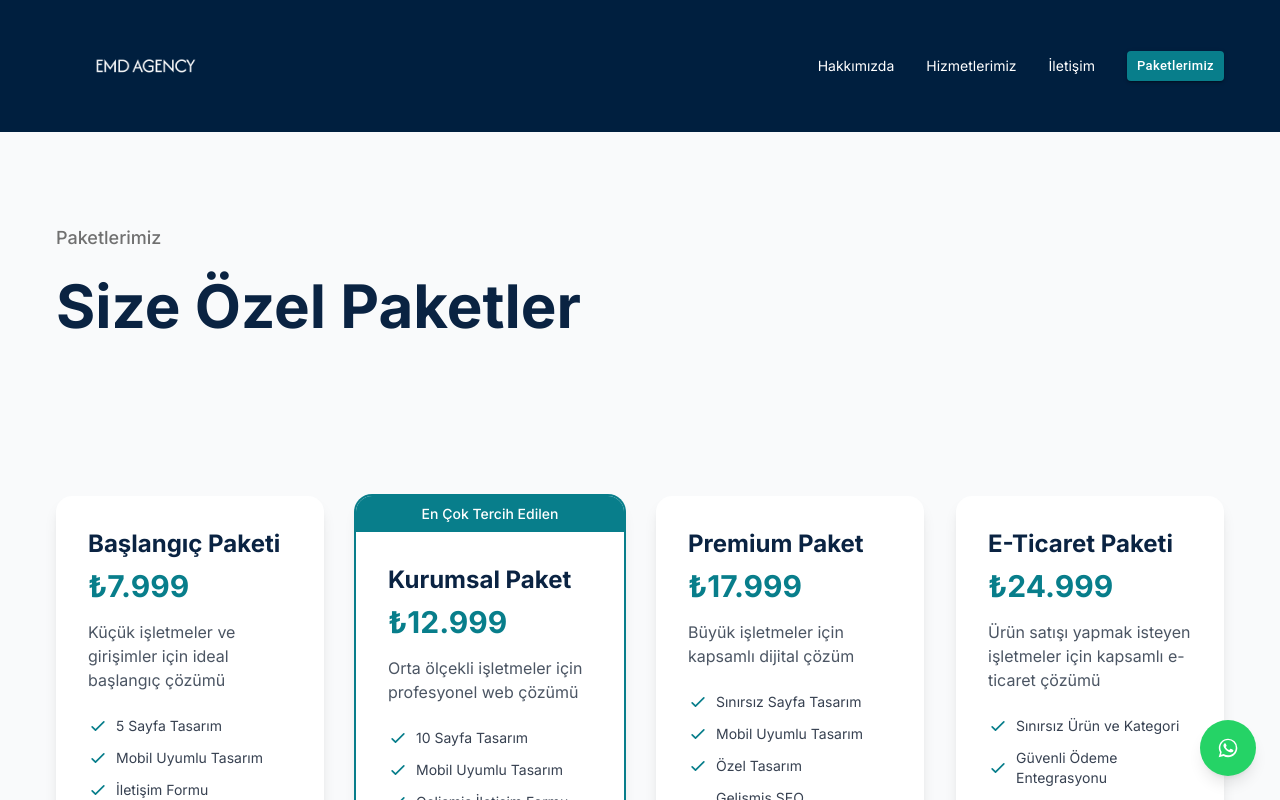
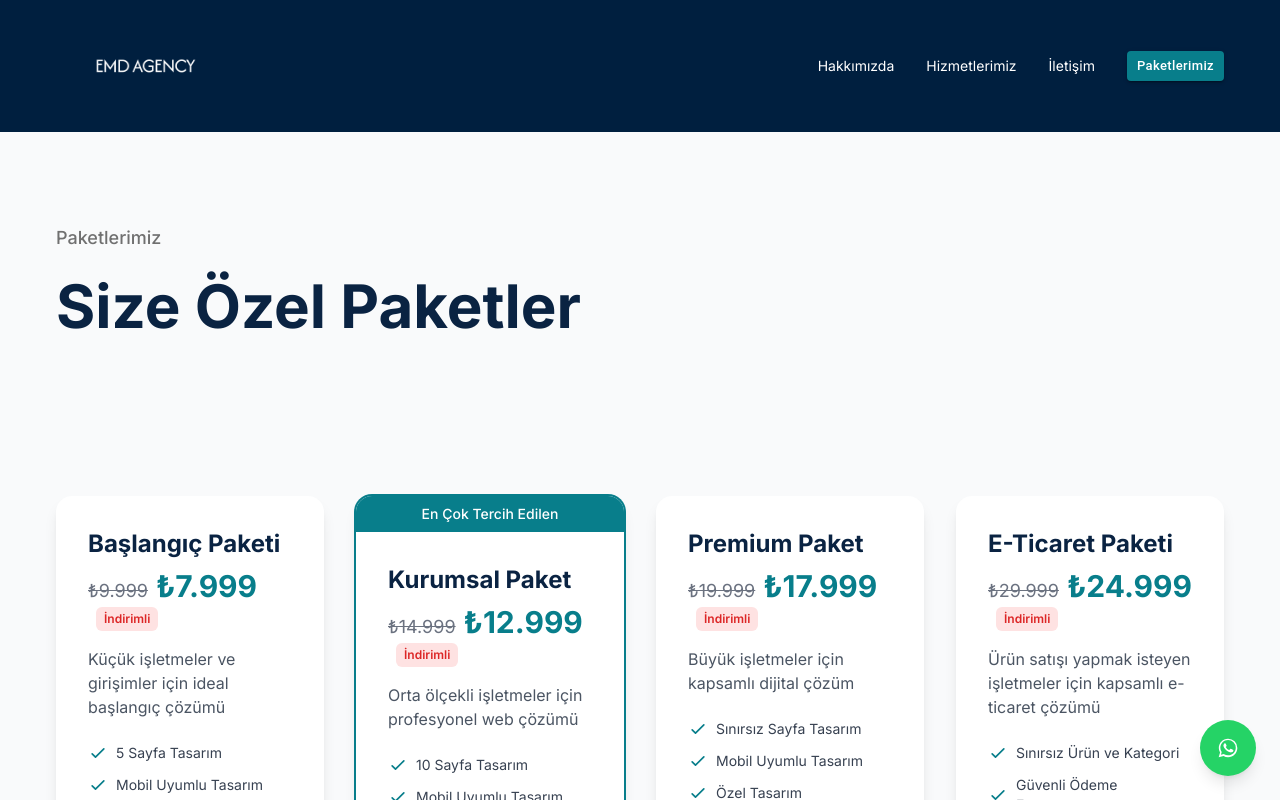
Before and after one commit to enesmalikdmn/emd-ajans, a Next.js app: page /pricing in a window 1280 px wide. Shown: the top 800 px of the page. Built offline with nearby package versions, Linux system fonts and the light colour scheme.

Commit message:
feat: Add pricing page with package options

```diff
--- a/app/components/Pricing.tsx
+++ b/app/components/Pricing.tsx
@@ -8,6 +8,7 @@ import Link from 'next/link';
 const packages = [
   {
     title: 'Başlangıç Paketi',
+    originalPrice: '₺9.999',
     price: '₺7.999',
     description: 'Küçük işletmeler ve girişimler için ideal başlangıç çözümü',
     features: [
@@ -26,6 +27,7 @@ const packages = [
   },
   {
     title: 'Kurumsal Paket',
+    originalPrice: '₺14.999',
     price: '₺12.999',
     description: 'Orta ölçekli işletmeler için profesyonel web çözümü',
     features: [
@@ -45,6 +47,7 @@ const packages = [
   },
   {
     title: 'Premium Paket',
+    originalPrice: '₺19.999',
     price: '₺17.999',
     description: 'Büyük işletmeler için kapsamlı dijital çözüm',
     features: [
@@ -68,6 +71,7 @@ const packages = [
   },
   {
     title: 'E-Ticaret Paketi',
+    originalPrice: '₺29.999',
     price: '₺24.999',
     description: 'Ürün satışı yapmak isteyen işletmeler için kapsamlı e-ticaret çözümü',
     features: [
@@ -144,7 +148,13 @@ const Pricing = () => {
               <div className="p-6 md:p-8 flex flex-col flex-1">
                 <div className="flex-1">
                   <h3 className="text-xl md:text-2xl font-bold text-[#0A2342] mb-2">{pkg.title}</h3>
-                  <div className="text-2xl md:text-3xl font-bold text-[#087E8B] mb-4">{pkg.price}</div>
+                  <div className="mb-4">
+                    <span className="text-lg text-gray-500 line-through mr-2">{pkg.originalPrice}</span>
+                    <span className="text-2xl md:text-3xl font-bold text-[#087E8B]">{pkg.price}</span>
+                    <span className="ml-2 inline-block bg-red-100 text-red-600 text-xs font-semibold px-2 py-1 rounded-md">
+                      İndirimli
+                    </span>
+                  </div>
                   <p className="text-gray-600 mb-6">{pkg.description}</p>
                   <ul className="space-y-3">
                     {pkg.features.map((feature, idx) => (
```
